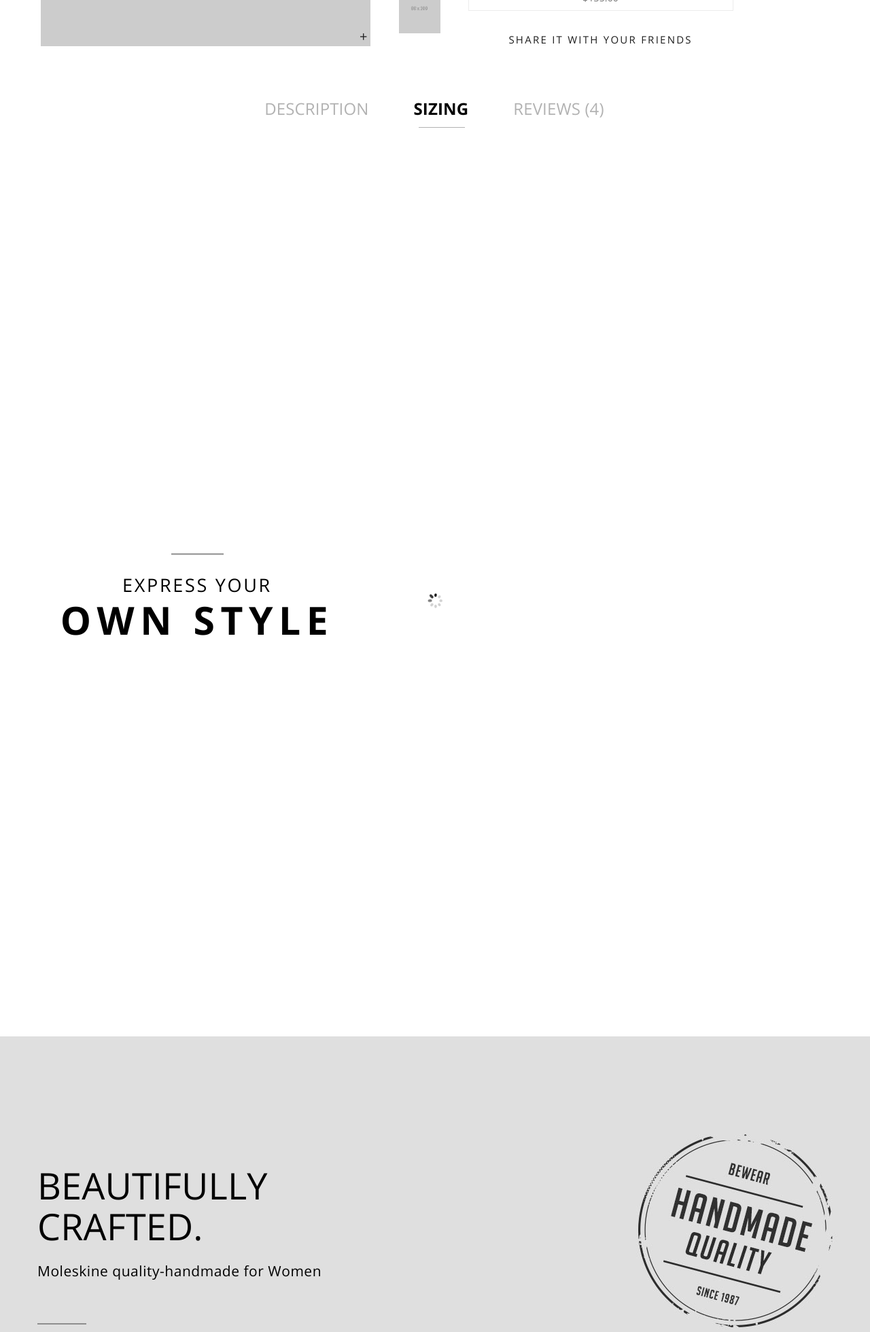
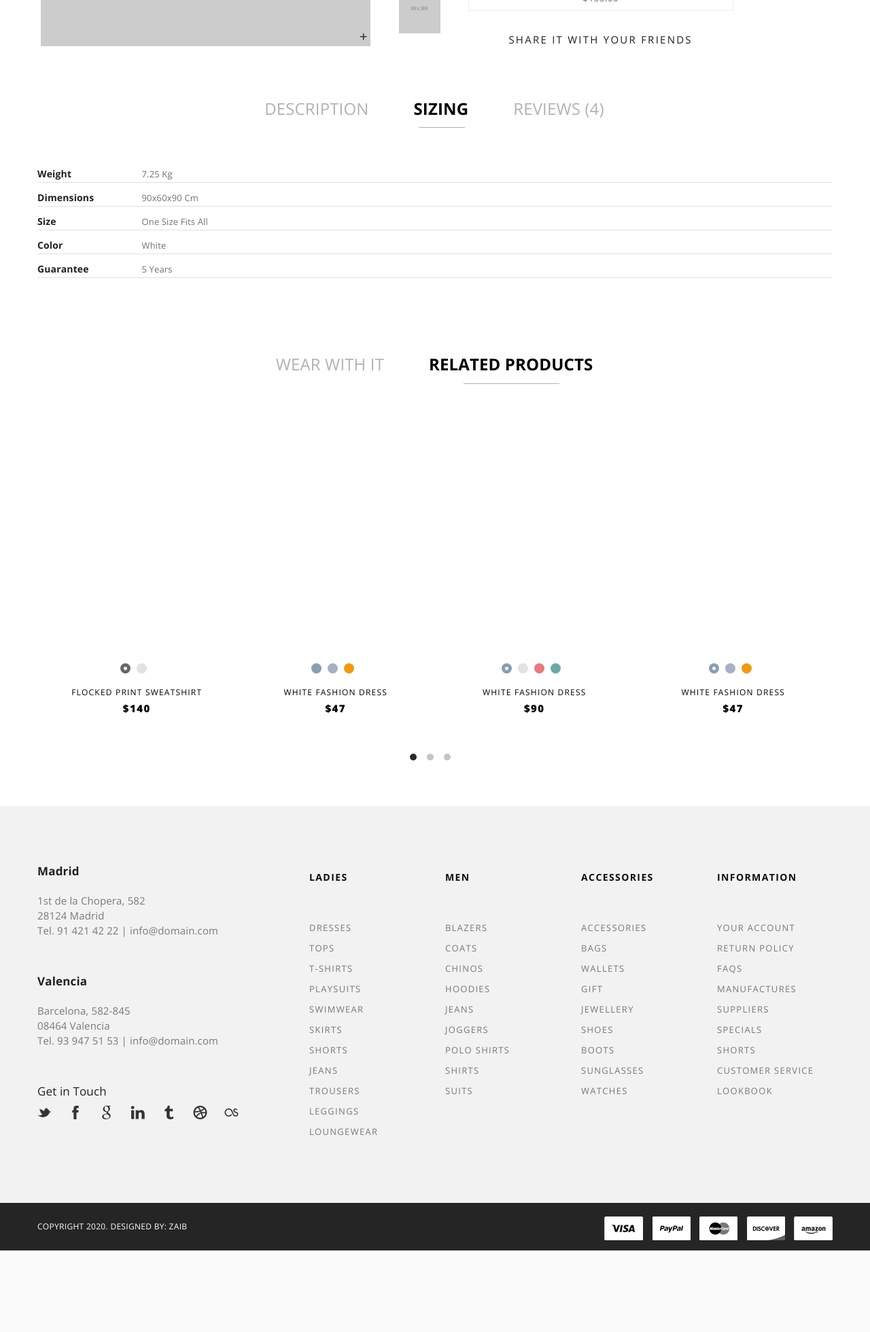
Before and after one commit to shahzaib-zaib/PHP-E-COM, a PHP site: page /index.php?page=product-extended in a window 1280 px wide, after a click on "SIZING". Shown: the part 782-2742 px from the top of the page at 68% size. After the commit the page ends 2622 px from the top, so only its background shows below. Run offline with PHP 8.4, Linux system fonts and the light colour scheme; data that the repository does not hold is empty.

Commit message:
Updated Project

```diff
--- a/parts/product-extended/product-tab.php
+++ b/parts/product-extended/product-tab.php
@@ -78,6 +78,32 @@
 		    		</div><!-- /.pocket-style -->
 		    	</div><!-- /.banner -->
 		    </div><!-- .tab-pane -->
+            <div role="tabpanel" class="tab-pane" id="sizing">
+		    	<div class="container wow fadeInUp">
+			    	<ul class="tabled-data">
+			    		<li>
+			    			<label>weight</label>
+			    			<div class="value">7.25 kg</div>
+			    		</li>
+			    		<li>
+			    			<label>dimensions</label>
+			    			<div class="value">90x60x90 cm</div>
+			    		</li>
+			    		<li>
+			    			<label>size</label>
+			    			<div class="value">one size fits all</div>
+			    		</li>
+			    		<li>
+			    			<label>color</label>
+			    			<div class="value">white</div>
+			    		</li>
+			    		<li>
+			    			<label>guarantee</label>
+			    			<div class="value">5 years</div>
+			    		</li>
+			    	</ul>
+			    </div>
+		    </div><!-- /.tab-pane -->
 		</div><!-- /.tab-content -->
 
 	</div><!-- /.tabpanel -->
```
